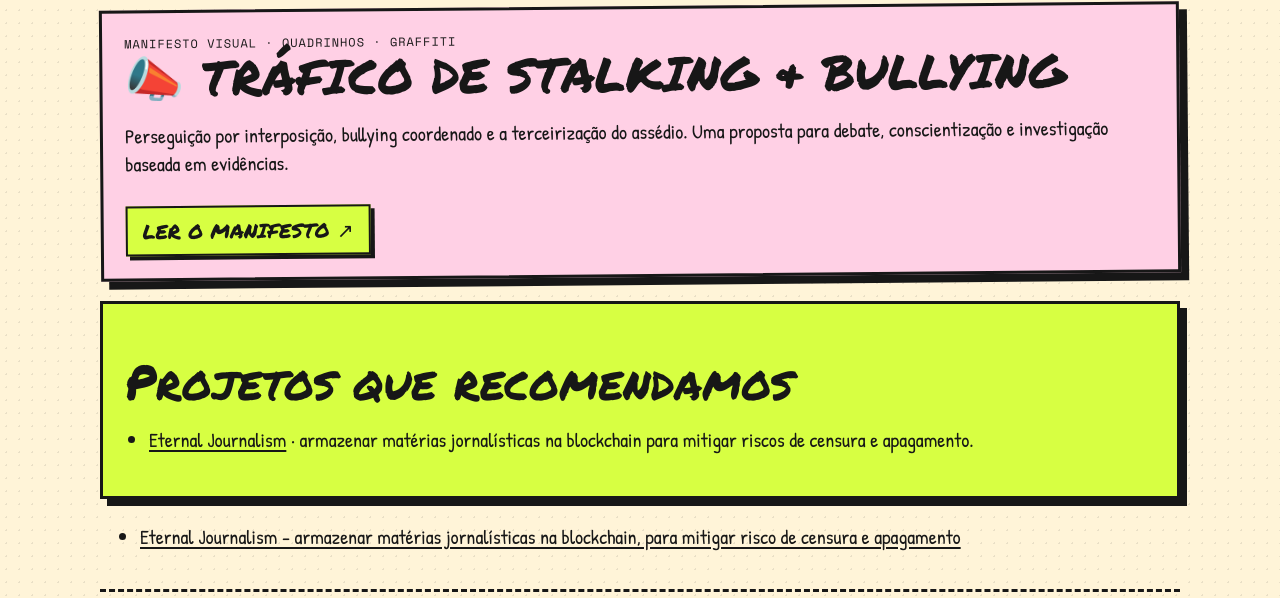
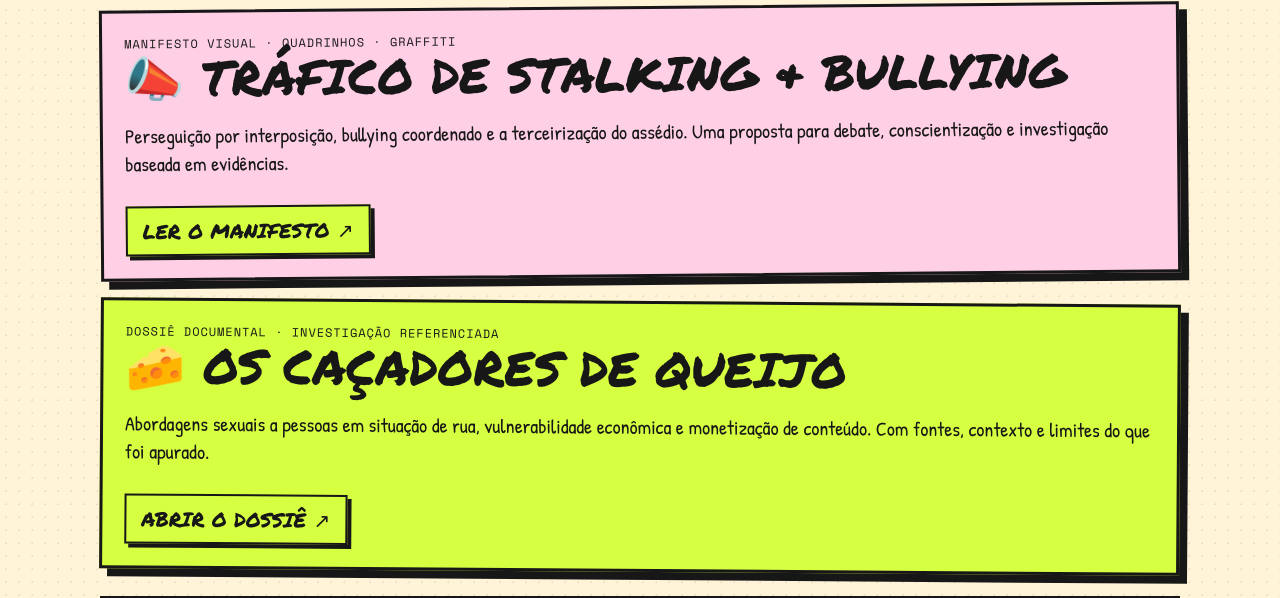
Before and after one commit to danimesq/Perla-pink.github.io, a plain HTML site: page index.html in a window 1280 px wide. Shown: the part 659-1257 px from the top of the page. Drawn offline with nearby package versions, Linux system fonts and the light colour scheme; a script that the page names is missing.

Commit message:
Link the new Os Cacadores de Queijo dossier from homepage

```diff
--- a/index.html
+++ b/index.html
@@ -19,7 +19,7 @@ h1,h2,h3{font-family:'Permanent Marker',cursive;font-weight:400;line-height:1.05
 .panel{border:3px solid var(--ink);padding:22px;background:#fffdf4;box-shadow:7px 7px 0 var(--ink);margin:24px 0}.pink{background:#ffd0e5}.lime{background:var(--lime)}.blue{background:#c8f2ff}
 .project-list{padding-left:24px}.project-list li{margin:10px 0}
 .manifesto-link{display:block;margin:24px 0;padding:22px;border:3px solid var(--ink);background:#ffd0e5;box-shadow:8px 8px 0 var(--ink);text-decoration:none;transform:rotate(-.5deg)}
-.manifesto-link h2{font-size:clamp(28px,5vw,48px);margin:0 0 12px}.cta{display:inline-block;padding:9px 15px;background:var(--lime);border:2px solid var(--ink);font-family:'Permanent Marker';box-shadow:4px 4px 0 var(--ink);margin-top:8px}
+.manifesto-link h2{font-size:clamp(28px,5vw,48px);margin:0 0 12px}.dossier-link{background:#d7ff42;transform:rotate(.4deg)}.cta{display:inline-block;padding:9px 15px;background:var(--lime);border:2px solid var(--ink);font-family:'Permanent Marker';box-shadow:4px 4px 0 var(--ink);margin-top:8px}
 .section-divider{margin:45px 0;border-top:3px dashed var(--ink);text-align:center;padding-top:12px;font:12px 'Space Mono',monospace}
 img{max-width:100%;height:auto}center{display:block;margin:20px auto}center img{object-fit:contain;max-width:min(100%,1000px);margin:6px}
 table,th,td{border:1px dotted var(--ink);border-collapse:collapse}td{padding:12px;text-align:center}
@@ -44,6 +44,12 @@ footer{margin-top:60px;padding:28px 4vw;background:var(--ink);color:var(--paper)
 <h2>📣 TRÁFICO DE STALKING &amp; BULLYING</h2>
 <p>Perseguição por interposição, bullying coordenado e a terceirização do assédio. Uma proposta para debate, conscientização e investigação baseada em evidências.</p>
 <span class="cta">LER O MANIFESTO ↗</span>
+</a>
+<a class="manifesto-link dossier-link" href="./cacadores-de-queijo.html">
+<div class="eyebrow">Dossiê documental · investigação referenciada</div>
+<h2>🧀 OS CAÇADORES DE QUEIJO</h2>
+<p>Abordagens sexuais a pessoas em situação de rua, vulnerabilidade econômica e monetização de conteúdo. Com fontes, contexto e limites do que foi apurado.</p>
+<span class="cta">ABRIR O DOSSIÊ ↗</span>
 </a>
 <section class="panel lime">
 <h2>Projetos que recomendamos</h2>
@@ -180,7 +186,7 @@ footer{margin-top:60px;padding:28px 4vw;background:var(--ink);color:var(--paper)
 <div class="section-divider"><span>✦ PERLA.PINK · ARQUIVO VIVO ✦</span></div>
 <!--<span>Orders of the planets and artists on this table are subject to change at any time.</span>-->
 <center style="box-sizing:border-box;display:block;margin-bottom:0px;margin-left:0px;margin-right:0px;margin-top:0px;padding-bottom:0px;padding-left:0px;padding-right:0px;padding-top:0px;text-align:-webkit-center;"><h1 style="color:rgba(0, 0, 0, 0.87);font-family:Roboto, -apple-system, BlinkMacSystemFont, &quot;Segoe UI&quot;, &quot;Helvetica Neue&quot;, Arial, sans-serif, &quot;Apple Color Emoji&quot;, &quot;Segoe UI Emoji&quot;, &quot;Segoe UI Symbol&quot;;font-size:45px;font-weight:400;box-sizing:border-box;display:block;letter-spacing:normal;line-height:1.066667;margin-block-end:0px;margin-block-start:0px;margin-bottom:0px;margin-inline-end:0px;margin-inline-start:0px;margin-left:0px;margin-right:0px;margin-top:0px;padding-bottom:0px;padding-left:0px;padding-right:0px;padding-top:0px;">✨ Page created in Fri May 29 02:20:21 2026 -0300.</h1>
-<h4 style="color:rgba(0, 0, 0, 0.87);font-family:Roboto, -apple-system, BlinkMacSystemFont, &quot;Segoe UI&quot;, &quot;Helvetica Neue&quot;, Arial, sans-serif, &quot;Apple Color Emoji&quot;, &quot;Segoe UI Emoji&quot;, &quot;Segoe UI Symbol&quot;;font-size:20px;font-weight:500;box-sizing:border-box;display:block;letter-spacing:0.4px;line-height:1.4;margin-block-end:0px;margin-block-start:0px;margin-bottom:0px;margin-inline-end:0px;margin-inline-start:0px;margin-left:0px;margin-right:0px;margin-top:0px;padding-bottom:0px;padding-left:0px;padding-right:0px;padding-top:0px;">🗘 Last update in Fri Nov 27 14:04:00 2026 -0300.</h4></center>
+<h4 style="color:rgba(0, 0, 0, 0.87);font-family:Roboto, -apple-system, BlinkMacSystemFont, &quot;Segoe UI&quot;, &quot;Helvetica Neue&quot;, Arial, sans-serif, &quot;Apple Color Emoji&quot;, &quot;Segoe UI Emoji&quot;, &quot;Segoe UI Symbol&quot;;font-size:20px;font-weight:500;box-sizing:border-box;display:block;letter-spacing:0.4px;line-height:1.4;margin-block-end:0px;margin-block-start:0px;margin-bottom:0px;margin-inline-end:0px;margin-inline-start:0px;margin-left:0px;margin-right:0px;margin-top:0px;padding-bottom:0px;padding-left:0px;padding-right:0px;padding-top:0px;">🗘 Last update in Fri Nov 27 14:05:00 2026 -0300.</h4></center>
 
 <!--<script>
 // ===== PAYLOAD ENCRIPTADO (o conteúdo real NÃO está aqui em texto puro) =====
```
